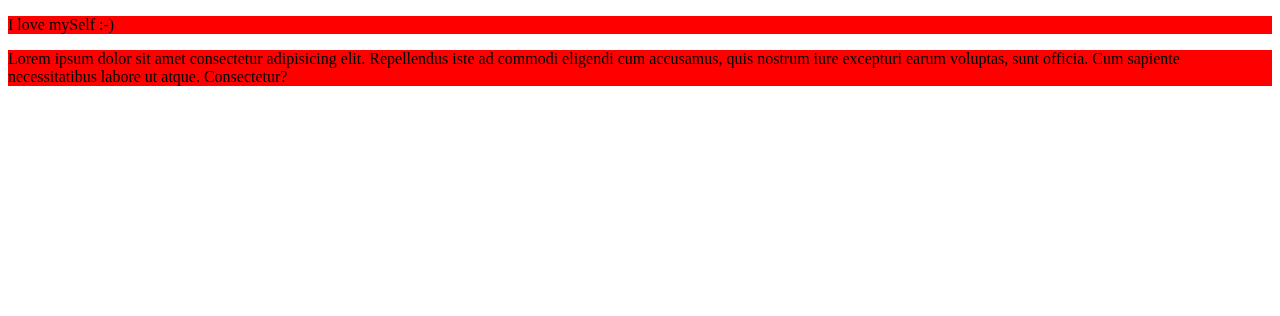
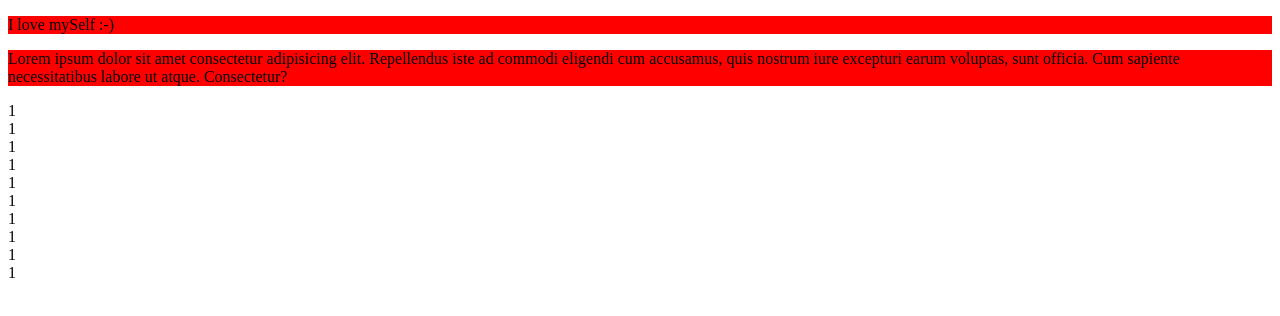
Before and after one commit to MdSaifu7/glowing-spork, a plain HTML site: page index.html in a window 1280 px wide. Drawn offline with Linux system fonts and the light colour scheme.

Commit message:
add span

```diff
--- a/index.html
+++ b/index.html
@@ -10,16 +10,18 @@
   <p>I love mySelf :-)</p>
   <p>Lorem ipsum dolor sit amet consectetur adipisicing elit. Repellendus iste ad commodi eligendi cum accusamus, quis nostrum iure excepturi earum voluptas, sunt officia. Cum sapiente necessitatibus labore ut atque. Consectetur?</p>
   <div class="container">
-    <div></div>
-    <div></div>
-    <div></div>
-    <div></div>
-    <div></div>
-    <div></div>
-    <div></div>
-    <div></div>
-    <div></div>
-    <div></div>
+    <div><span>1</span></div>
+    <div><span>1</span></div>
+    <div><span>1</span></div>
+    <div><span>1</span></div>
+    <div><span>1</span></div>
+    <div><span>1</span></div>
+    <div><span>1</span></div>
+    <div><span>1</span></div>
+    <div><span>1</span></div>
+    <div><span>1</span></div>
+
+
   </div>
 </body>
 </html>
```
